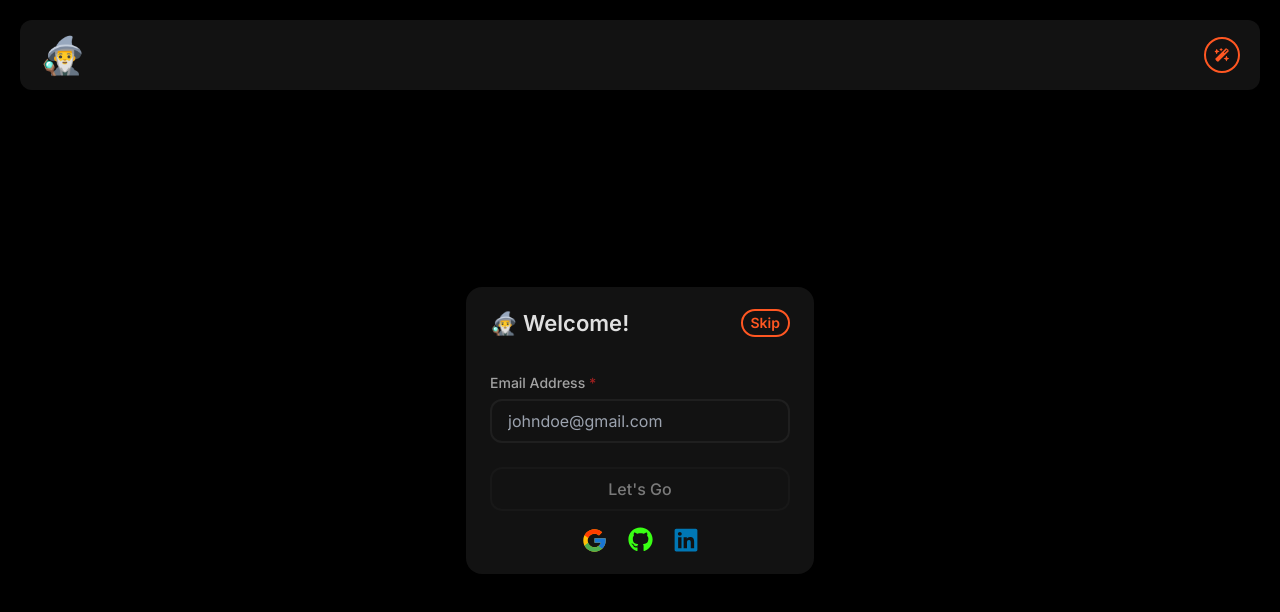
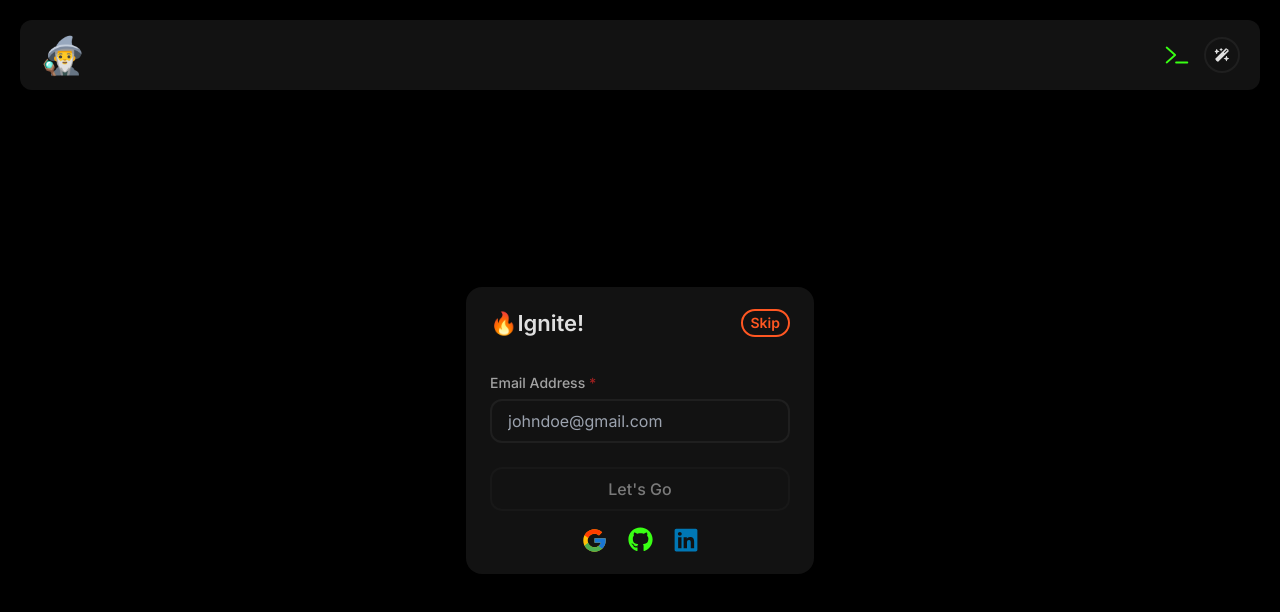
Before and after one commit to chuchrahimanshu/cooders.web.authentication, a React (Vite) app: page / in a window 1280 px wide. Shown: the top 612 px of the page. Built offline with nearby package versions, Linux system fonts and the light colour scheme.

Commit message:
Create Terminal Component in Header

```diff
--- a/src/App.tsx
+++ b/src/App.tsx
@@ -6,7 +6,15 @@ const App: React.FC = () => {
   return (
     <>
       <Router />
-      <Toaster />
+      <Toaster
+        position="bottom-right"
+        toastOptions={{
+          style: {
+            backgroundColor: "#121212",
+            color: "#e0e0e0",
+          },
+        }}
+      />
     </>
   );
 };
--- a/src/components/Header.tsx
+++ b/src/components/Header.tsx
@@ -1,12 +1,16 @@
 import React from "react";
 import ThemeSwitcher from "./ThemeSwitcher";
 import Logo from "./Logo";
+import IgniteTerminal from "./IgniteTerminal";
 
 const Header: React.FC = () => {
   return (
     <header className="h-[70px] m-5 p-5 bg-overlay-background rounded-xl flex items-center justify-between">
       <Logo />
-      <ThemeSwitcher />
+      <section className="flex items-center gap-3">
+        <IgniteTerminal />
+        <ThemeSwitcher />
+      </section>
     </header>
   );
 };
--- /dev/null
+++ b/src/components/IgniteTerminal.tsx
@@ -0,0 +1,8 @@
+import React from "react";
+import { PiTerminal } from "react-icons/pi";
+
+const IgniteTerminal: React.FC = () => {
+  return <PiTerminal className="text-3xl text-[#39ff14] cursor-pointer" />;
+};
+
+export default IgniteTerminal;
--- a/src/components/ThemeSwitcher.tsx
+++ b/src/components/ThemeSwitcher.tsx
@@ -3,7 +3,7 @@ import { FaWandMagicSparkles } from "react-icons/fa6";
 
 const ThemeSwitcher: React.FC = () => {
   return (
-    <FaWandMagicSparkles className="cursor-pointer text-action-button bg-overlay-background p-2 text-4xl rounded-full border-2 border-action-button hover:border-highlight-border hover:text-highlight-border" />
+    <FaWandMagicSparkles className="cursor-pointer text-base-text bg-overlay-background p-2 text-4xl rounded-full border-2 border-base-border hover:text-action-button" />
   );
 };
 
--- a/src/pages/Authenticate.tsx
+++ b/src/pages/Authenticate.tsx
@@ -48,7 +48,7 @@ const Authenticate: React.FC = () => {
   return (
     <Form
       handleFormSubmit={handleFormSubmit}
-      heading="🧙‍♂️ Welcome!"
+      heading="🔥Ignite!"
       id="authenticate"
       showSkip={true}
       handleSkipClicked={handleSkipClicked}>
```
